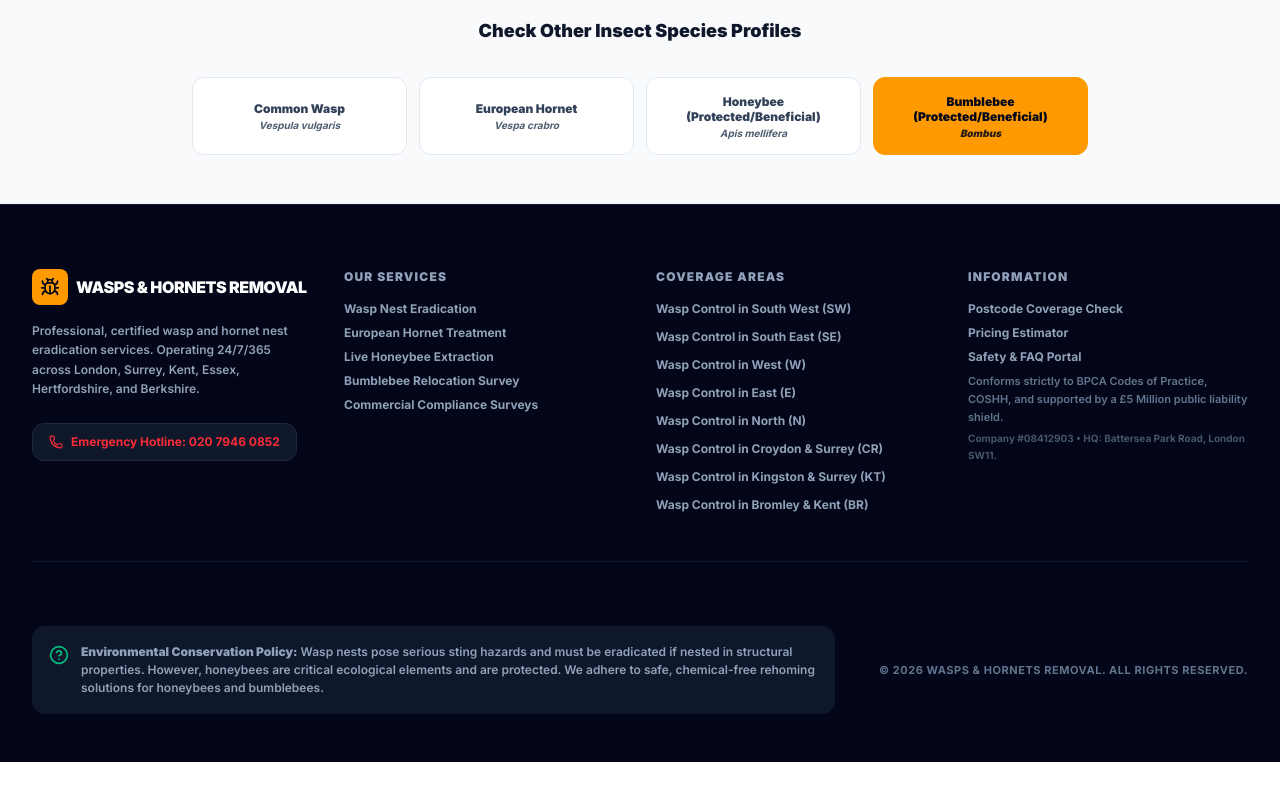
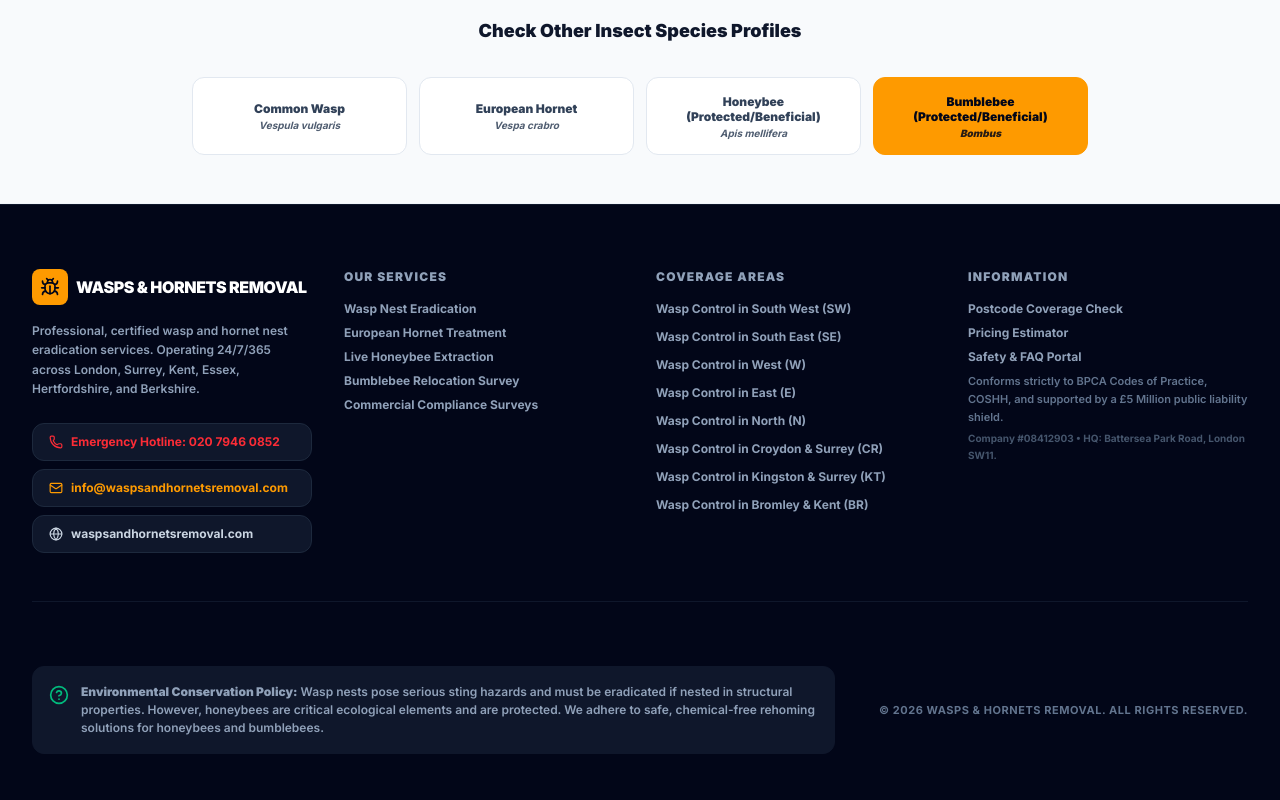
Before and after one commit to danoke1987-hue/London-Wasps-Hornet-Control, a React (Vite) app: page /pest/bumblebee in a window 1280 px wide. Shown: the part 2646-3446 px from the top of the page. Before the commit the page ends 3408 px from the top, so only its background shows below. Built offline with nearby package versions, Linux system fonts and the light colour scheme.

Commit message:
feat: add email contact link to footer
Updates the footer to include a direct email contact button alongside the emergency hotline, improving accessibility for client inquiries.

```diff
--- a/src/components/Footer.tsx
+++ b/src/components/Footer.tsx
@@ -5,7 +5,7 @@
 
 import React from 'react';
 import { Link, useLocation, useNavigate } from 'react-router-dom';
-import { Bug, Phone, Mail, Clock, HelpCircle } from 'lucide-react';
+import { Bug, Phone, Mail, Clock, HelpCircle, Globe } from 'lucide-react';
 
 interface FooterProps {
   onNavigate: (sectionId: string) => void;
@@ -54,13 +54,29 @@ export default function Footer({ onNavigate }: FooterProps) {
             <p className="text-xs text-slate-400 leading-relaxed font-semibold">
               Professional, certified wasp and hornet nest eradication services. Operating 24/7/365 across London, Surrey, Kent, Essex, Hertfordshire, and Berkshire.
             </p>
-            <div className="pt-2">
+            <div className="pt-2 flex flex-col gap-2">
               <a
                 href="tel:02079460852"
                 className="inline-flex items-center gap-2 bg-slate-900 border border-slate-800 hover:border-slate-700 px-4 py-2.5 rounded-xl text-xs font-bold transition-all text-red-500 hover:text-red-400"
               >
                 <Phone className="w-3.5 h-3.5" />
                 Emergency Hotline: 020 7946 0852
+              </a>
+              <a
+                href="mailto:info@waspsandhornetsremoval.com"
+                className="inline-flex items-center gap-2 bg-slate-900 border border-slate-800 hover:border-slate-700 px-4 py-2.5 rounded-xl text-xs font-bold transition-all text-amber-500 hover:text-amber-400"
+              >
+                <Mail className="w-3.5 h-3.5" />
+                info@waspsandhornetsremoval.com
+              </a>
+              <a
+                href="https://www.waspsandhornetsremoval.com"
+                target="_blank"
+                rel="noopener noreferrer"
+                className="inline-flex items-center gap-2 bg-slate-900 border border-slate-800 hover:border-slate-700 px-4 py-2.5 rounded-xl text-xs font-bold transition-all text-slate-300 hover:text-white"
+              >
+                <Globe className="w-3.5 h-3.5" />
+                waspsandhornetsremoval.com
               </a>
             </div>
           </div>
```
